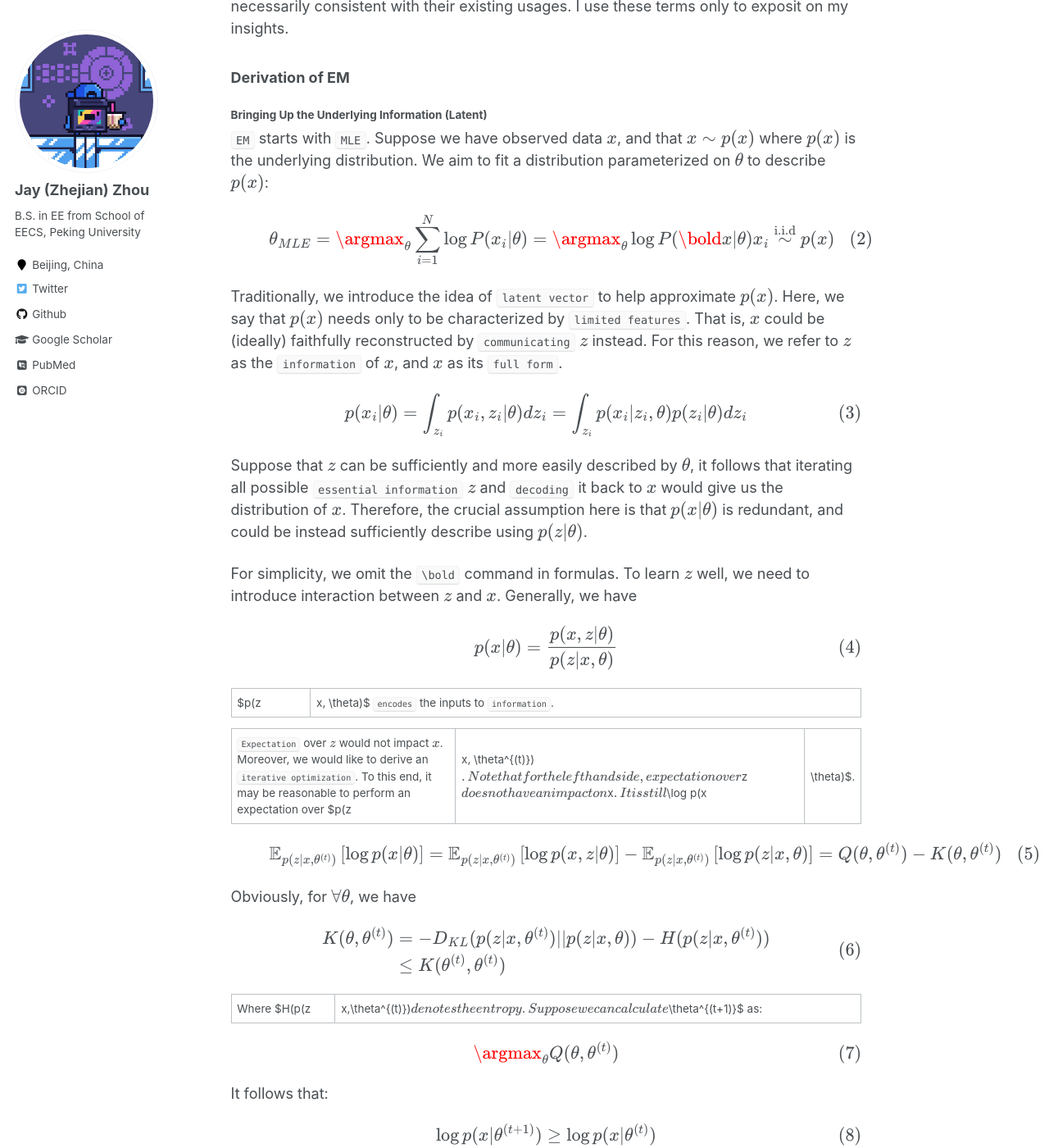
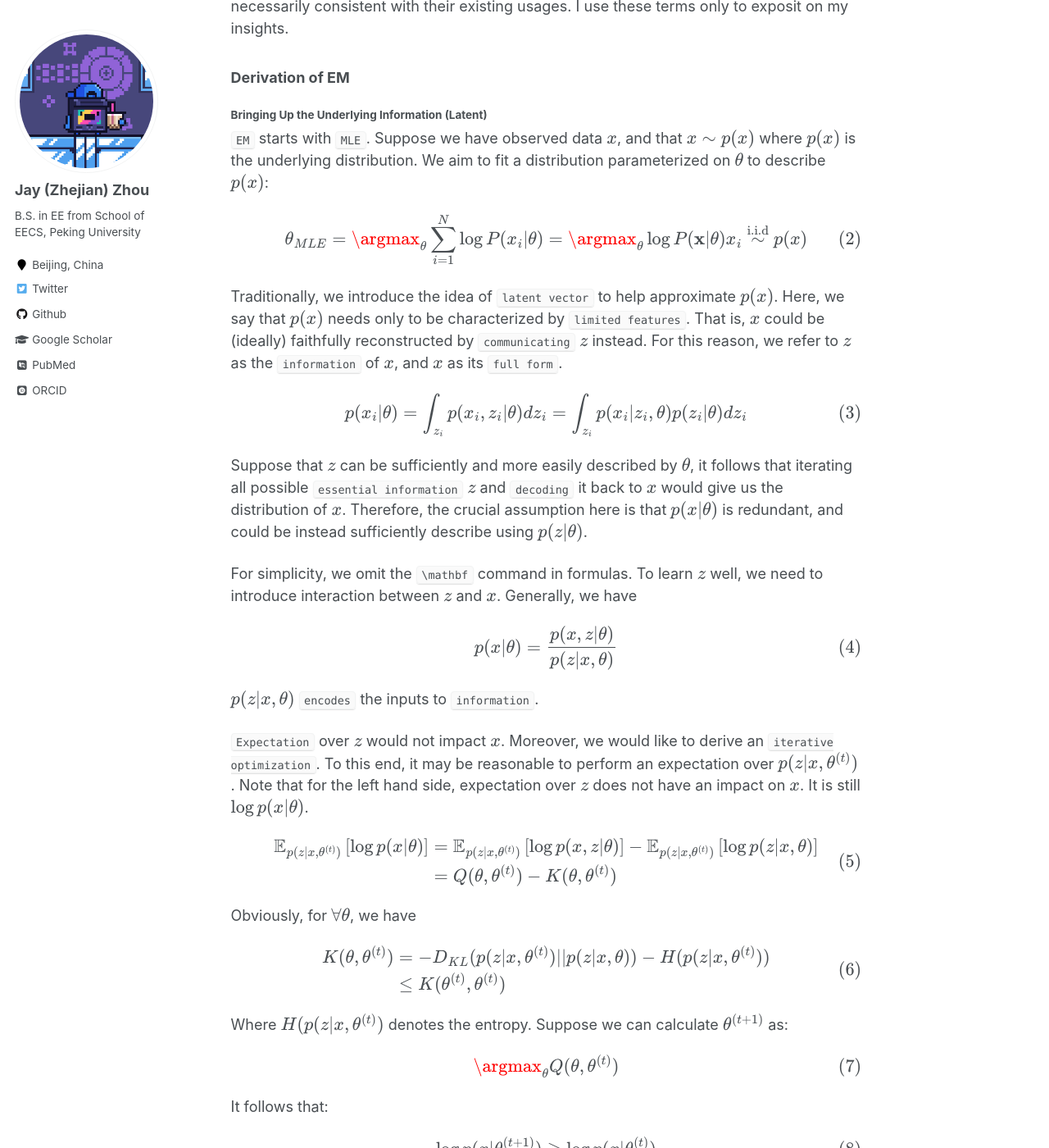
Before and after one commit to Ja1Zhou/ja1zhou.github.io, a Jekyll site: the page built from _posts/2022-11-10-A-Communication-View-of-EM-and-VAE.md, in a window 1280 px wide and 1400 px high, scrolled down 1233 px. Shown: the whole window at 82% size. Built offline with Jekyll 4.4.1, drawn with Linux system fonts in a browser that asks for light colours; some web fonts are replaced; formulas are drawn with MathJax 3; some of the changed text lies outside the part shown.

Commit message:
update stylistic issues

````diff
--- a/_posts/2022-11-10-A-Communication-View-of-EM-and-VAE.md
+++ b/_posts/2022-11-10-A-Communication-View-of-EM-and-VAE.md
@@ -37,7 +37,7 @@ It should be obvious that the `Lewis Game` is a special case of `EM-based` gener
 #### Bringing Up the Underlying Information (Latent)
 `EM` starts with `MLE`. Suppose we have observed data $x$, and that $x\sim p(x)$ where $p(x)$ is the underlying distribution. We aim to fit a distribution parameterized on $\theta$ to describe $p(x)$:
 
-$$\theta_{MLE}=\argmax_{\theta}\sum_{i=1}^{N}\log P(x_i|\theta) =\argmax_{\theta}\log P(\bold x|\theta) \\
+$$\theta_{MLE}=\argmax_{\theta}\sum_{i=1}^{N}\log P(x_i|\theta) =\argmax_{\theta}\log P(\mathbf{x}|\theta) \\
 x_i\overset{\text{i.i.d}}{\sim}p(x)$$
 
 
@@ -47,21 +47,22 @@ $$p(x_i|\theta)=\int_{z_i}p(x_i,z_i|\theta)dz_i=\int_{z_i}p(x_i|z_i,\theta)p(z_i
 
 Suppose that $z$ can be sufficiently and more easily described by $\theta$, it follows that iterating all possible `essential information` $z$ and `decoding` it back to $x$ would give us the distribution of $x$. Therefore, the crucial assumption here is that $p(x\|\theta)$ is redundant, and could be instead sufficiently describe using $p(z\|\theta)$.
 
-For simplicity, we omit the `\bold` command in formulas. To learn $z$ well, we need to introduce interaction between $z$ and $x$. Generally, we have
+For simplicity, we omit the `\mathbf` command in formulas. To learn $z$ well, we need to introduce interaction between $z$ and $x$. Generally, we have
 
 $$p(x|\theta)=\frac{p(x,z|\theta)} {p(z|x,\theta)}$$
 
-$p(z|x, \theta)$ `encodes` the inputs to `information`.
+$p(z\|x, \theta)$ `encodes` the inputs to `information`.
 
-`Expectation` over $z$ would not impact $x$. Moreover, we would like to derive an `iterative optimization`. To this end, it may be reasonable to perform an expectation over $p(z|x, \theta^{(t)})$. Note that for the left hand side, expectation over $z$ does not have an impact on $x$. It is still $\log p(x|\theta)$.
+`Expectation` over $z$ would not impact $x$. Moreover, we would like to derive an `iterative optimization`. To this end, it may be reasonable to perform an expectation over $p(z\|x, \theta^{(t)})$. Note that for the left hand side, expectation over $z$ does not have an impact on $x$. It is still $\log p(x\|\theta)$.
 
-$$\mathbb{E}_{p(z|x,\theta^{(t)})}\left[\log p(x|\theta)\right]=\mathbb{E}_{p(z|x,\theta^{(t)})}\left[\log p(x,z|\theta)\right]-\mathbb{E}_{p(z|x,\theta^{(t)})}\left[\log p(z|x,\theta)\right]\\ =Q(\theta,\theta^{(t)})-K(\theta,\theta^{(t)})$$
+$$\begin{aligned}\mathbb{E}_{p(z|x,\theta^{(t)})}\left[\log p(x|\theta)\right]&=\mathbb{E}_{p(z|x,\theta^{(t)})}\left[\log p(x,z|\theta)\right]-\mathbb{E}_{p(z|x,\theta^{(t)})}\left[\log p(z|x,\theta)\right]\\ &=Q(\theta,\theta^{(t)})-K(\theta,\theta^{(t)})
+\end{aligned}$$
 
 Obviously, for $\forall \theta$, we have
 
 $$\begin{aligned}K(\theta,\theta^{(t)}) &= -D_{KL}(p(z|x,\theta^{(t)})||p(z|x,\theta)) - H(p(z|x,\theta^{(t)}))\\ &\le K(\theta^{(t)},\theta^{(t)})\end{aligned}$$
 
-Where $H(p(z|x,\theta^{(t)})$ denotes the entropy. Suppose we can calculate $\theta^{(t+1)}$ as:
+Where $H(p(z\|x,\theta^{(t)})$ denotes the entropy. Suppose we can calculate $\theta^{(t+1)}$ as:
 
 $$\argmax_{\theta}Q(\theta,\theta^{(t)})$$
 
@@ -73,7 +74,7 @@ Therefore, we have to calculate
 
 $$\theta^{(t+1)}=\argmax_\theta\int_z\log p(x,z|\theta)\cdot p(z|x,\theta^{(t)})dz$$
 
-It seems that no `estimation` is present. Yet, the above scenario is solvable based on strong inductive bias (i.e. GMM), which is essentially `estimation`. Here, $p(x,z|\theta)$ is tractable through $p(z|\theta)\cdot p(x|z, \theta)$. $p(z|x, \theta^{(t)})$ also has closed form.
+It seems that no `estimation` is present. Yet, the above scenario is solvable based on strong inductive bias (i.e. GMM), which is essentially `estimation`. Here, $p(x,z\|\theta)$ is tractable through $p(z\|\theta)\cdot p(x\|z, \theta)$. $p(z\|x, \theta^{(t)})$ also has closed form.
 
 #### Explicit `E-Step` and `M-Step`
 It is not always tractable to give a closed-form distribution of $p(z|x,\theta^{(t)})$ and $p(x|z, \theta)$, say that we implicitly `estimate` them using neural nets $p(x|z, \theta):\text{decoder}$ and $q(z|x, \phi):\text{encoder}$. Intuitively, they match the `speaker` and `listener` in reference games. We instead get:
@@ -100,7 +101,7 @@ Together, we have:
 
 $$\begin{aligned}\log p(x|\theta)&=\mathbb{E}_{q(z|x,\phi)}\left[ \log p(x|z,\theta) \right] + D_{KL}\left(q(z|x,\phi)||p(z|x,\theta)\right)\\&-D_{KL}\left( q(z|x,\phi)||p(z|\theta) \right)\end{aligned}$$
 
-What is worth noticing is that although $D_{KL}\left(q(z|x,\phi)||p(z|x,\theta)\right)$ is positive, in `EM` implementation, we are actually minimizing it.
+What is worth noticing is that although $D_{KL}\left(q(z\|x,\phi)\|\|p(z\|x,\theta)\right)$ is positive, in `EM` implementation, we are actually minimizing it.
 
 Here, I deviate in details from other deductions, such as [Understanding Diffusion Models: A Unified Perspective](https://arxiv.org/abs/2208.11970). But a strikingly similar formula in it is derived from the perspective of maximizing `ELBO` alone, and under the setting of `hierarchical VAEs`. The way I put it is:
 
@@ -112,11 +113,11 @@ What I like about this (probably) new view is that the terms are more intuive:
 
 $$\begin{cases}\mathbb{E}_{q(z|x,\phi)}\left[ \log p(x|z,\theta) \right]\rightarrow\text{reconstruction (information)}\\D_{KL}\left(q(z|x,\phi)||p(z|x,\theta)\right)\rightarrow\text{consistency (commonsense)}\\D_{KL}\left( q(z|x,\phi)||p(z|\theta) \right)\rightarrow\text{priori (explicability; protocol?)}\end{cases}$$
 
-First, $\mathbb{E}_{q(z|x,\phi)}\left[ \log p(x|z,\theta) \right]$. It essentially measures how well models can reconstruct the original distribution in its `full form (x)` using just the communicated `information (z)`.
+First, $\mathbb{E}_{q(z\|x,\phi)}\left[ \log p(x\|z,\theta) \right]$. It essentially measures how well models can reconstruct the original distribution in its `full form (x)` using just the communicated `information (z)`.
 
-Second, $D_{KL}\left(q(z|x,\phi)||p(z|x,\theta)\right)$. It essentially tries to align the `listener`'s and the `speaker`'s understanding of information `z`. Or, if we use a fancy term, `commomsense`. This is crucial to research. Basically, $z$ here is `natural languages` for us humans. natural languages are symbolic and compresses information. That we share the same `commomsense` makes sure that we can communicate effectively.
+Second, $D_{KL}\left(q(z\|x,\phi)\|\|p(z\|x,\theta)\right)$. It essentially tries to align the `listener`'s and the `speaker`'s understanding of information `z`. Or, if we use a fancy term, `commomsense`. This is crucial to research. Basically, $z$ here is `natural languages` for us humans. natural languages are symbolic and compresses information. That we share the same `commomsense` makes sure that we can communicate effectively.
 
-Finally, $D_{KL}\left( q(z|x,\phi)||p(z|\theta) \right)$. This term explicitly matches the priori we set for $z$ (eg. Gaussian distribution in VAEs). Through this term, we enforce desired properties onto the latent variable (or `information`) $z$ . More importantly, this term could be interpreted as imposing constraints on `interpretability`, especially in the case of communication. The priori distribution that we definitely intend to match is that of `natural language`. One step further, under the scenario of `machine-machine communication` and `multi-agent collaboration`, $p(z|\theta)$ could be understood as a `protocol`. It follows that by encouraging `minimal` yet `sufficient commonsense`, a decent `protocol` should emerge.
+Finally, $D_{KL}\left( q(z\|x,\phi)\|\|p(z\|\theta) \right)$. This term explicitly matches the priori we set for $z$ (eg. Gaussian distribution in VAEs). Through this term, we enforce desired properties onto the latent variable (or `information`) $z$ . More importantly, this term could be interpreted as imposing constraints on `interpretability`, especially in the case of communication. The priori distribution that we definitely intend to match is that of `natural language`. One step further, under the scenario of `machine-machine communication` and `multi-agent collaboration`, $p(z\|\theta)$ could be understood as a `protocol`. It follows that by encouraging `minimal` yet `sufficient commonsense`, a decent `protocol` should emerge.
 
 ### Cite this blog
 ```latex
````
